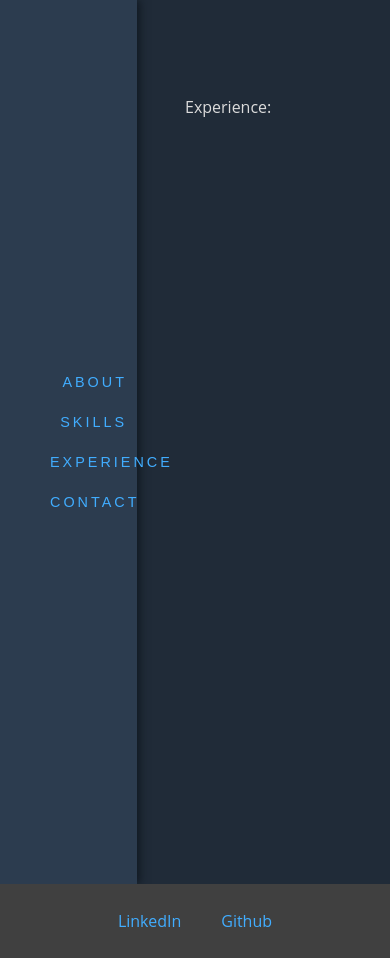
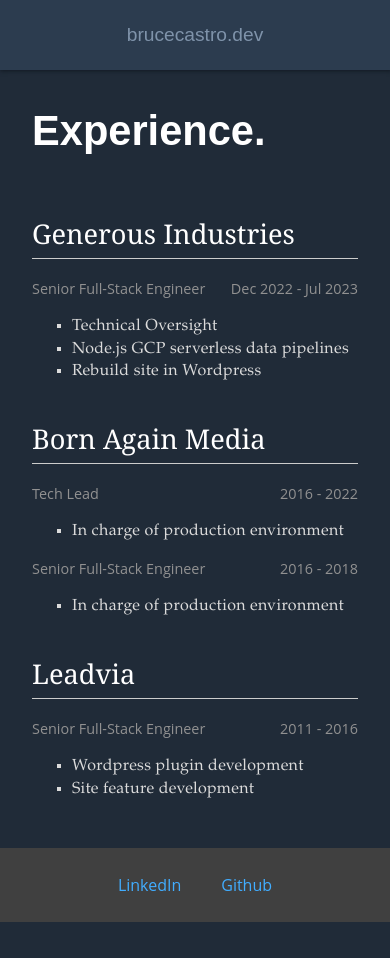
Before and after one commit to brucecastro/brucecastro.dev, a Nuxt app: page /experience in a window 390 px wide. After the commit the page ends 922 px from the top, so only its background shows below. Built offline with nearby package versions, Linux system fonts and the light colour scheme.

Commit message:
Add styles to Skills and Experience.

```diff
--- a/assets/css/main.css
+++ b/assets/css/main.css
@@ -11,14 +11,26 @@
 h3,
 h4,
 h5 {
-  font-family: Poppins, Arial, sans-serif;
-  font-weight: 600;
+  margin-bottom:20px;
+  font-family: Sora, Arial, sans-serif;
+  font-weight: 600
+}
+
+h1 {
+  margin-bottom:40px;
+  font-size: 2.6em;
+}
+
+h2 {
+  font-size: 1.7em;
 }
 
 p {
   font-size: 18px;
   line-height: 1.5;
+  margin-bottom: 30px;
 }
+
 a:hover,
 a:focus {
   text-decoration: none;
--- a/components/TheSidebar.vue
+++ b/components/TheSidebar.vue
@@ -1,5 +1,6 @@
 <template>
   <aside>
+    <div class="brand">brucecastro.dev</div>
     <nav>
       <ul>
         <li>
@@ -29,17 +30,29 @@
 
 <style scoped>
 aside {
-  min-height: 100vh;
+  position:relative;
   padding: 20px 10px;
   background-color: #2c3c4f;
-  box-shadow: 3px 0px 8px rgb(17, 25, 34);
+  box-shadow: 1px 0px 4px 1px rgb(17, 25, 34);
   text-align: right;
+
+  .hamburger-menu {
+    display: none;
+  }
+
+  .brand {
+    bottom:0;
+    font-family: Sora, Arial, sans-serif;
+    font-size: 1.2rem;
+    color:#7f93aa;
+    text-align:center;
+  }
 
   nav {
     display: flex;
     flex-direction: column;
-    justify-content: center;
-    height: 100%;
+    justify-content:center;
+    height: 100vh;
 
     ul {
       list-style-type: none;
@@ -54,4 +67,21 @@
     }
   }
 }
+
+@media screen and (max-width:740px) {
+  aside {
+    height:30px;
+
+    .brand {
+      line-height: 30px;
+    }
+
+    nav {
+      display: none;
+      height:auto;
+      flex-direction: row;
+    }
+  }
+}
+
 </style>
--- a/layouts/default.vue
+++ b/layouts/default.vue
@@ -1,5 +1,8 @@
 <template>
   <div class="layout default">
+    <Head>
+      <Meta name="robots" content="noindex" />
+    </Head>
     <TheSidebar class="sidebar" />
     <div id="main">
       <slot />
@@ -13,6 +16,7 @@
   position: relative;
   display: flex;
   flex-wrap: wrap;
+  min-height: 100vh;
   margin: 0 auto;
 }
 
@@ -26,11 +30,33 @@
 #main {
   flex: 1;
   width: 70%;
-  padding: 6rem 3rem;
+  max-width: 600px;
+  padding: 5rem 3rem;
 }
 
 .footer {
   width: 100%;
   z-index: 2;
 }
+
+@media screen and (max-width:740px) {
+  .layout.default {
+    flex-direction: column;
+  }
+
+  #main {
+    padding: 2rem;
+  }
+  .sidebar{
+    width: auto;
+  }
+
+  #main {
+    width: auto;
+  }
+  .footer {
+    margin-top:auto;
+  }
+}
+
 </style>
--- a/nuxt.config.ts
+++ b/nuxt.config.ts
@@ -7,6 +7,6 @@
   ],
   modules: [
     '@nuxtjs/eslint-module',
-    ['@nuxtjs/google-fonts', { families: { 'Open Sans': true, Poppins: true } }]
+    ['@nuxtjs/google-fonts', { families: { 'Open Sans': true, Sora: true } }]
   ]
 })
--- a/pages/experience.vue
+++ b/pages/experience.vue
@@ -1 +1,58 @@
-<template><div>Experience:</div></template>
+<!-- eslint-disable vue/singleline-html-element-content-newline -->
+<template>
+  <div class="experience">
+    <h1>Experience.</h1>
+    <h2>Generous Industries</h2>
+    <div class="subtitle"><span>Senior Full-Stack Engineer</span><span>Dec 2022 - Jul 2023</span></div>
+    <ul>
+      <li>Technical Oversight</li>
+      <li>Node.js GCP serverless data pipelines</li>
+      <li>Rebuild site in Wordpress</li>
+    </ul>
+    <h2>Born Again Media</h2>
+    <div class="subtitle"><span>Tech Lead</span><span>2016 - 2022</span></div>
+    <ul>
+      <li>In charge of production environment</li>
+    </ul>
+    <div class="subtitle"><span>Senior Full-Stack Engineer</span><span>2016 - 2018</span></div>
+    <ul>
+      <li>In charge of production environment</li>
+    </ul>
+    <h2>Leadvia</h2>
+    <div class="subtitle"><span>Senior Full-Stack Engineer</span><span>2011 - 2016</span></div>
+    <ul>
+      <li>Wordpress plugin development</li>
+      <li>Site feature development</li>
+    </ul>
+  </div>
+</template>
+
+<style>
+.experience {
+  p, ul {
+    font-family: Garamond, 'Times New Roman', Times, serif;
+    letter-spacing: .3px;
+  }
+
+  h2, h3 {
+    font-family: Georgia, 'Times New Roman', Times, serif;
+    font-weight: 400;
+  }
+
+  h2 {
+    padding:15px 0 5px;
+    border-bottom: 1px solid #ccc;
+  }
+
+  .subtitle {
+    display: flex;
+    justify-content: space-between;
+    color:#919191;
+    font-size: .9rem;
+  }
+
+  ul {
+    list-style-type: square;
+  }
+}
+</style>
--- a/pages/index.vue
+++ b/pages/index.vue
@@ -1,7 +1,12 @@
 <template>
   <div>
-    <h1>Hi, I'm Bruce Castro</h1>
+    <h1>Hi, I'm Bruce Castro.</h1>
     <div>
+      <p>
+        I'm a Sr. Full-Stack Engineer with 11 years of experience building solutions
+        for the web, empowering teams members to grow, and fostering a healthy
+        company culture through encouraging feedback and positive relationships.
+      </p>
       <p>
         Lorem ipsum dolor sit amet, consectetur adipiscing elit. Donec nisl velit,
         interdum id nunc at, sollicitudin semper arcu. Maecenas eget enim tempus,
@@ -11,6 +16,11 @@
         ligula, ultrices vitae sem vestibulum, faucibus pretium quam. Vestibulum
         eu interdum arcu.
       </p>
+      <p>
+        Lorem ipsum dolor sit amet, consectetur adipiscing elit. Donec nisl velit,
+        interdum id nunc at, sollicitudin semper arcu. Maecenas eget enim tempus,
+        dapibus turpis sagittis, interdum urna.
+      </p>
     </div>
   </div>
 </template>
--- a/pages/skills.vue
+++ b/pages/skills.vue
@@ -1,3 +1,62 @@
 <template>
-  <div>These are some skills:</div>
+  <div>
+    <h1>Skills.</h1>
+    <ul class="skills">
+      <li>
+        <h3>Backend Engineer</h3>
+        <p>Lorem ipsum dolor sit amet, consectetur adipiscing elit. Ut porttitor ullamcorper ipsum non fringilla.</p>
+      </li>
+      <li>
+        <h3>Full-stack Engineer</h3>
+        <p>Lorem ipsum dolor sit amet, consectetur adipiscing elit. Ut porttitor ullamcorper ipsum non fringilla.</p>
+      </li>
+      <li>
+        <h3>Leader</h3>
+        <p>Lorem ipsum dolor sit amet, consectetur adipiscing elit. Ut porttitor ullamcorper ipsum non fringilla.</p>
+      </li>
+      <li>
+        <h3>Detail-oriented</h3>
+        <p>Lorem ipsum dolor sit amet, consectetur adipiscing elit. Ut porttitor ullamcorper ipsum non fringilla.</p>
+      </li>
+      <li>
+        <h3>Solutions Architect</h3>
+        <p>Lorem ipsum dolor sit amet, consectetur adipiscing elit. Ut porttitor ullamcorper ipsum non fringilla.</p>
+      </li>
+      <li>
+        <h3>Website Optimization</h3>
+        <p>Lorem ipsum dolor sit amet, consectetur adipiscing elit. Ut porttitor ullamcorper ipsum non fringilla.</p>
+      </li>
+    </ul>
+  </div>
 </template>
+
+<style>
+ul.skills {
+  box-sizing:content-box;
+  display: flex;
+  justify-content: space-between;
+  flex-wrap: wrap;
+  padding: 0;
+  list-style: none;
+  gap: 20px;
+
+  li {
+    box-sizing: border-box;
+    flex: 0 1 auto;
+    min-width: 200px;
+    padding: 20px 25px;
+    background: radial-gradient(ellipse at 90% 90%, #283b4f 0%, #1d2733 60%);
+    border: 1px solid rgb(44, 57, 72);
+    box-shadow: 1px 0px 1px 0px rgb(17, 25, 34);
+    border-radius: 10px;
+  }
+
+  h3 {
+    font-weight: 300;
+  }
+
+  p {
+    font-size: .9rem;
+  }
+}
+</style>
```
Also changed, not shown: public/robots.txt (added).
